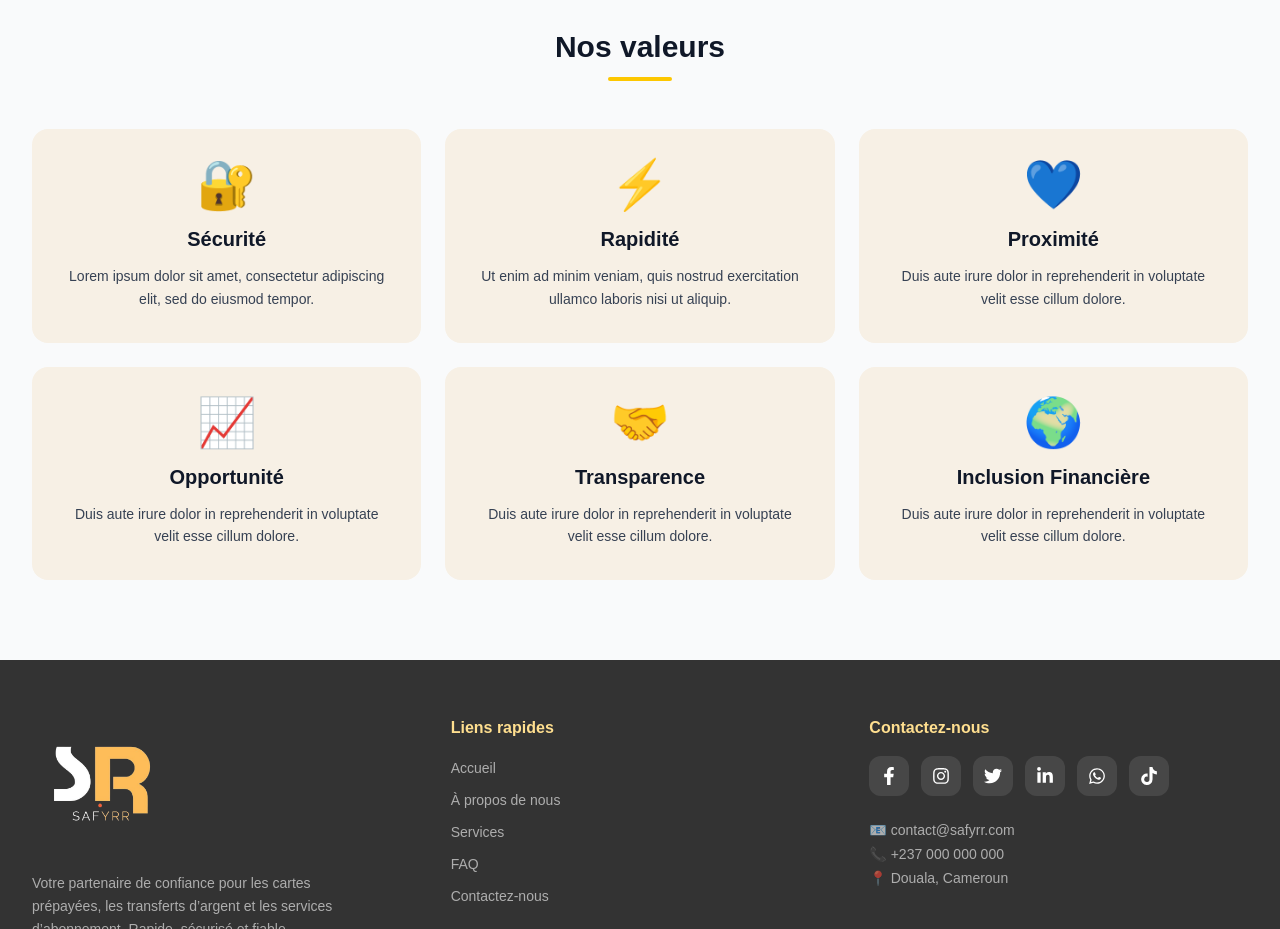
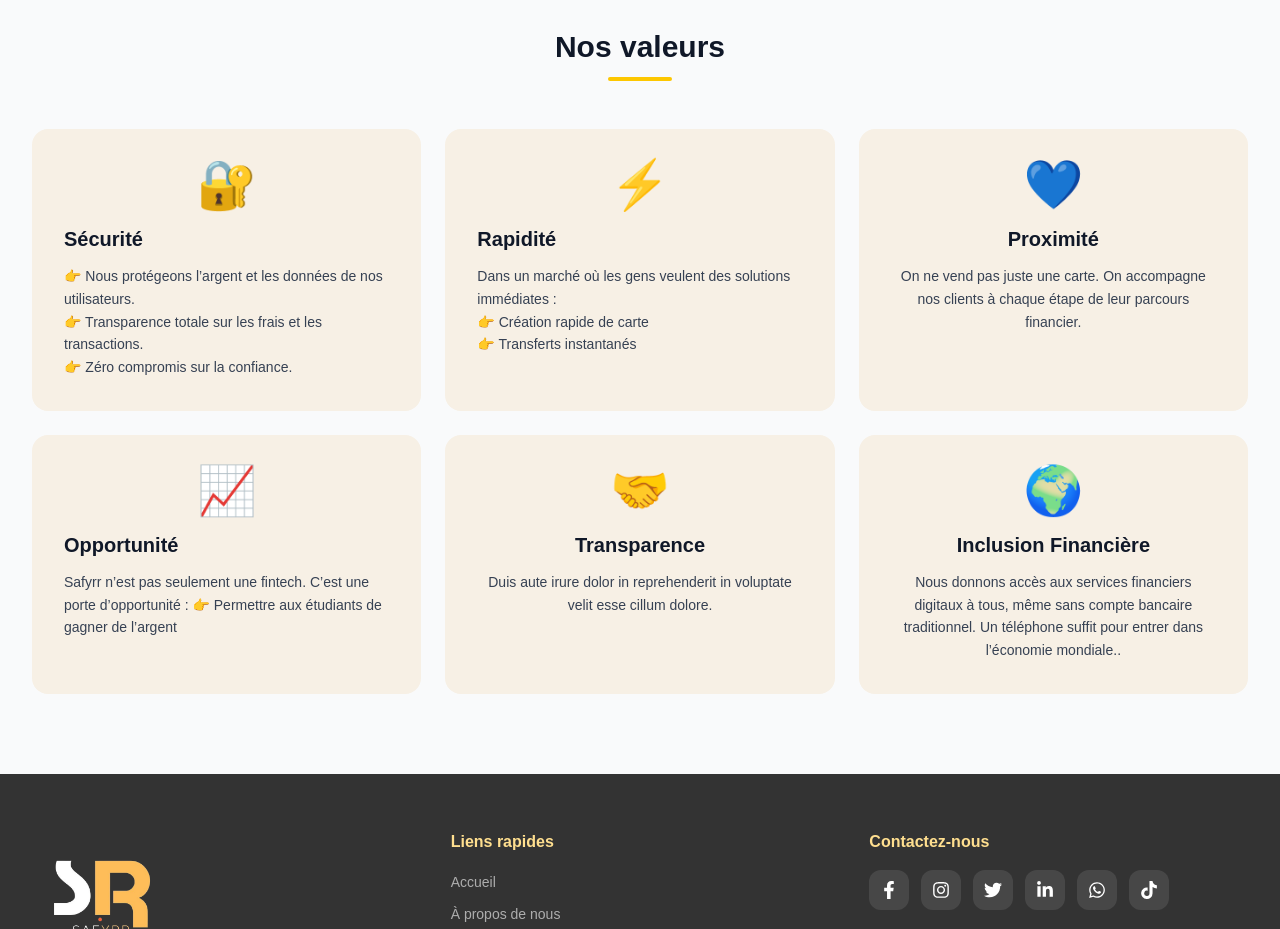
Before and after one commit to ruphin314-eng/SafyrrPresentation-, a Next.js app: page /about in a window 1280 px wide. Shown: the part 1820-2749 px from the top of the page. Built offline with nearby package versions, Linux system fonts and the light colour scheme.

Commit message:
update site

```diff
--- a/app/about/Valeur.tsx
+++ b/app/about/Valeur.tsx
@@ -14,20 +14,26 @@ export default function Valeur() {
     <div className="grid grid-cols-1 md:grid-cols-3 gap-6">
 
       {/* Sécurité */}
-      <div className="text-center p-8 bg-[#f7f0e5] rounded-2xl hover:bg-[#f4e9ce] transition-all">
-        <div className="text-5xl mb-4">🔐</div>
+      <div className="p-8 bg-[#f7f0e5] rounded-2xl hover:bg-[#f4e9ce] transition-all">
+        <div className="text-center text-5xl mb-4">🔐</div>
         <h3 className="text-xl font-bold text-gray-900 mb-3">Sécurité</h3>
         <p className="text-gray-700 text-sm leading-relaxed">
-          Lorem ipsum dolor sit amet, consectetur adipiscing elit, sed do eiusmod tempor.
+          <ol>
+           <li>👉 Nous protégeons l’argent et les données de nos utilisateurs.</li>
+          <li>👉 Transparence totale sur les frais et les transactions.</li>
+          <li>👉 Zéro compromis sur la confiance.</li>
+          </ol>
         </p>
       </div>
 
       {/* Rapidité  */}
-      <div className="text-center p-8 bg-[#f7f0e5] rounded-2xl hover:bg-[#f4e9ce] transition-all">
-        <div className="text-5xl mb-4">⚡</div>
+      <div className="p-8 bg-[#f7f0e5] rounded-2xl hover:bg-[#f4e9ce] transition-all">
+        <div className="text-center text-5xl mb-4">⚡</div>
         <h3 className="text-xl font-bold text-gray-900 mb-3"> Rapidité </h3>
         <p className="text-gray-700 text-sm leading-relaxed">
-          Ut enim ad minim veniam, quis nostrud exercitation ullamco laboris nisi ut aliquip.
+         Dans un marché où les gens veulent des solutions immédiates :
+          <p>👉 Création rapide de carte</p>
+          <p>👉 Transferts instantanés</p>
         </p>
       </div>
 
@@ -36,16 +42,19 @@ export default function Valeur() {
         <div className="text-5xl mb-4">💙</div>
         <h3 className="text-xl font-bold text-gray-900 mb-3">Proximité</h3>
         <p className="text-gray-700 text-sm leading-relaxed">
-          Duis aute irure dolor in reprehenderit in voluptate velit esse cillum dolore.
+          On ne vend pas juste une carte.
+          On accompagne nos clients à chaque étape de leur parcours financier.
         </p>
       </div>
 
        {/* Opportunité */}
-      <div className="text-center p-8 bg-[#f7f0e5] rounded-2xl hover:bg-[#f4e9ce] transition-all">
-        <div className="text-5xl mb-4">📈</div>
+      <div className="p-8 bg-[#f7f0e5] rounded-2xl hover:bg-[#f4e9ce] transition-all">
+        <div className="text-center text-5xl mb-4">📈</div>
         <h3 className="text-xl font-bold text-gray-900 mb-3">Opportunité</h3>
         <p className="text-gray-700 text-sm leading-relaxed">
-          Duis aute irure dolor in reprehenderit in voluptate velit esse cillum dolore.
+            Safyrr n’est pas seulement une fintech.
+            C’est une porte d’opportunité :
+           👉 Permettre aux étudiants de gagner de l’argent
         </p>
       </div>
 
@@ -63,7 +72,9 @@ export default function Valeur() {
         <div className="text-5xl mb-4">🌍 </div>
         <h3 className="text-xl font-bold text-gray-900 mb-3">Inclusion Financière</h3>
         <p className="text-gray-700 text-sm leading-relaxed">
-          Duis aute irure dolor in reprehenderit in voluptate velit esse cillum dolore.
+          Nous donnons accès aux services financiers digitaux à tous,
+          même sans compte bancaire traditionnel.
+          Un téléphone suffit pour entrer dans l’économie mondiale..
         </p>
       </div>
 
```
